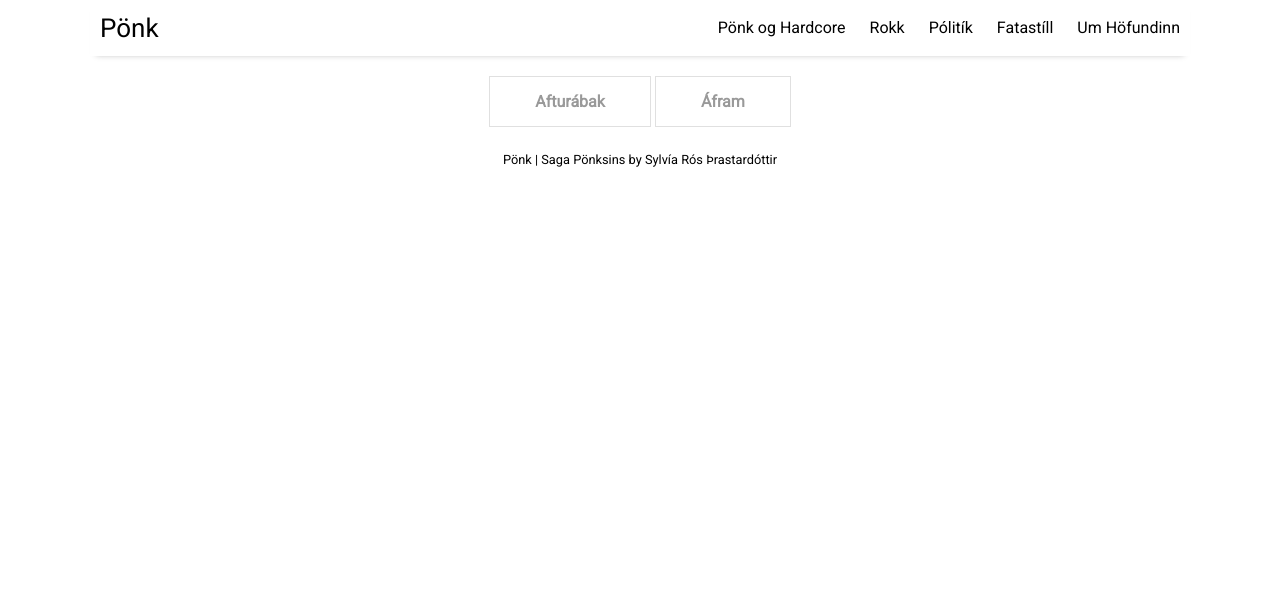
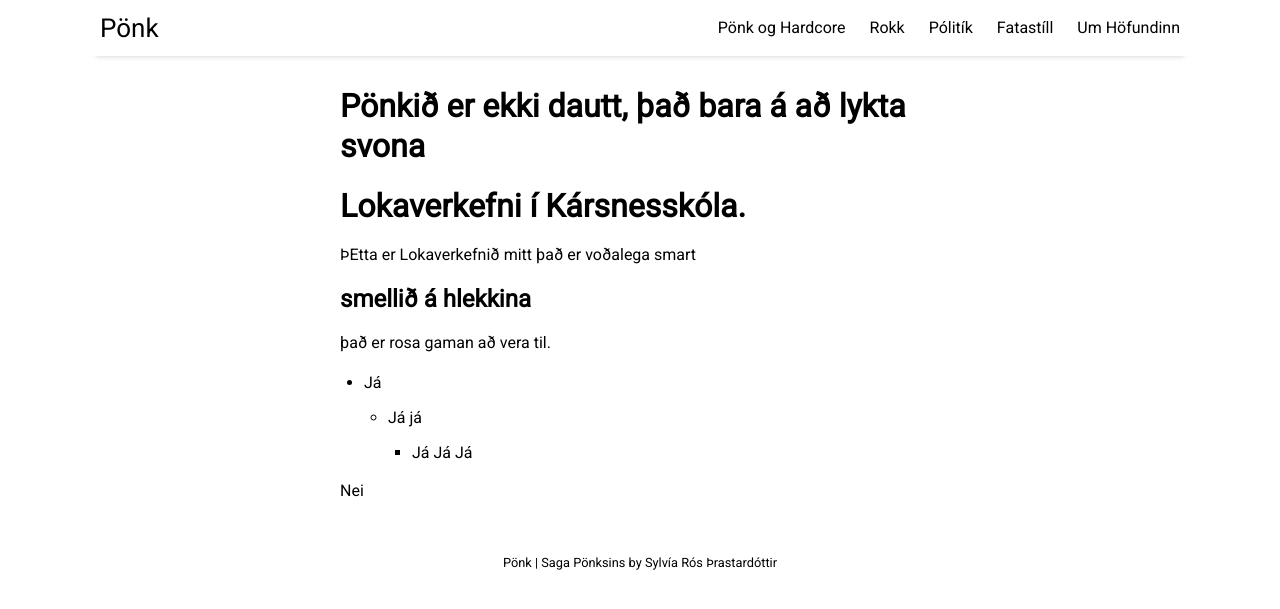
Before and after one commit to LeafDousedInGasoline/LeafDousedInGasoline.github.io, a Jekyll site: the page built from index.md, in a window 1280 px wide. Shown: the top 609 px of the page. Built offline with Jekyll 4.4.1, drawn with Linux system fonts in a browser that asks for light colours; nearby versions of some CDN libraries.

Commit message:
laga index.md

```diff
--- a/index.md
+++ b/index.md
@@ -1,6 +1,7 @@
 ---
-layout: home
-title: Home
+layout: page
+title: Pönkið er ekki dautt, það bara á að lykta svona
+permalink: /
 ---
 # Lokaverkefni í Kársnesskóla.
 
```
